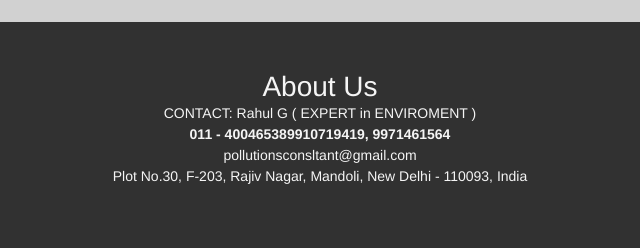
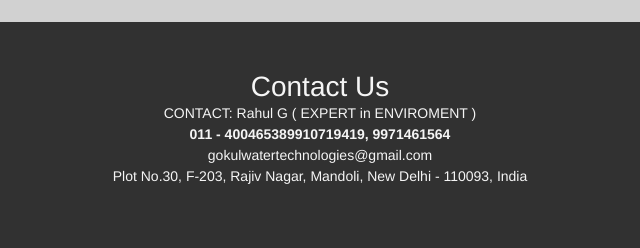
Before and after one commit to RehmanTyagi/GOKULWATERTECHNOLOGIES.github-io, a plain HTML site: page index.html in a window 1280 px wide. Shown: the part 2175-2423 px from the top of the page, 640-1280 px from the left. Drawn offline with nearby package versions, Linux system fonts and the light colour scheme.

Commit message:
footer updated

```diff
--- a/index.html
+++ b/index.html
@@ -489,10 +489,10 @@
 
         <div class="contact-us-footer">
 
-            <h3 class="contact-bottom-title">About Us</h3>
+            <h3 class="contact-bottom-title">Contact Us</h3>
             <p>CONTACT: Rahul G ( EXPERT in ENVIROMENT )</p>
             <p><b>011 - 400465389910719419, 9971461564</b></p>
-            <p>pollutionsconsltant@gmail.com</p>
+            <p>gokulwatertechnologies@gmail.com</p>
             <p>Plot No.30, F-203, Rajiv Nagar, Mandoli, New Delhi - 110093, India</p>
         </div>
     </section>
```
